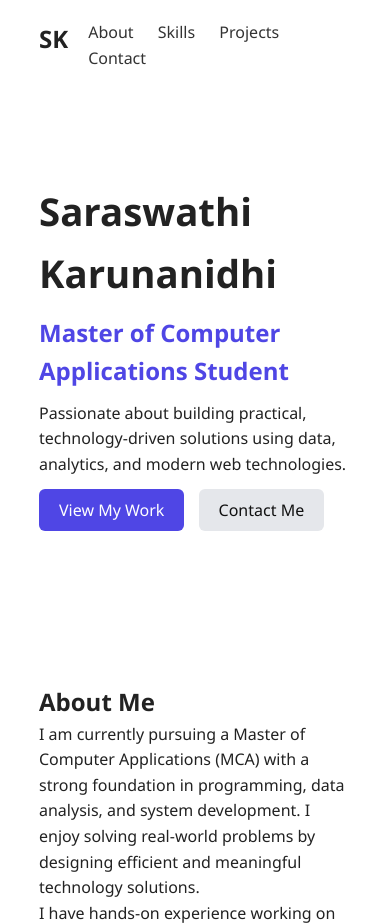
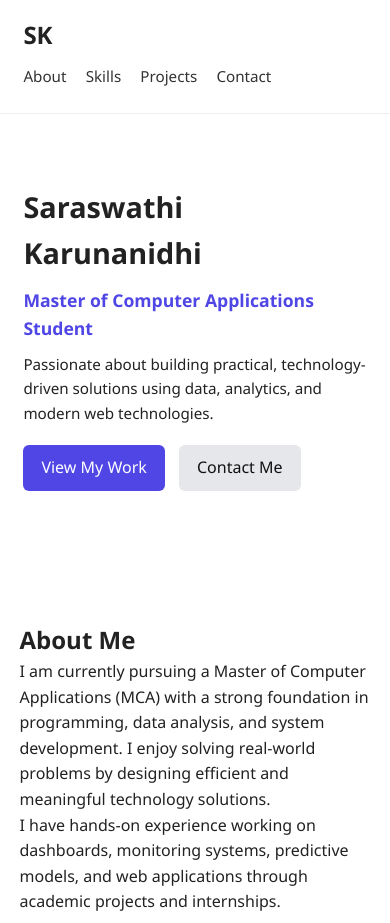
Before and after one commit to Saraswathi222/portfolio, a plain HTML site: page index.html in a window 390 px wide. Shown: the top 923 px of the page. Drawn offline with Linux system fonts and the light colour scheme.

Commit message:
Refactor CSS for improved layout and responsiveness
Updated styles for header, hero section, buttons, and media queries for responsiveness.

```diff
--- a/style.css
+++ b/style.css
@@ -5,28 +5,42 @@
   font-family: "Segoe UI", sans-serif;
 }
 
+html {
+  scroll-behavior: smooth;
+}
+
 body {
   color: #222;
   line-height: 1.6;
 }
 
+/* ================= HEADER ================= */
 header {
   display: flex;
   justify-content: space-between;
-  padding: 20px 10%;
+  align-items: center;
+  padding: 18px 8%;
   background: #fff;
   position: sticky;
   top: 0;
+  z-index: 100;
+  border-bottom: 1px solid #eee;
+}
+
+.logo {
+  font-size: 1.5rem;
 }
 
 nav a {
-  margin-left: 20px;
+  margin-left: 18px;
   text-decoration: none;
   color: #333;
+  font-size: 0.95rem;
 }
 
+/* ================= HERO ================= */
 .hero {
-  padding: 90px 10%;
+  padding: 80px 8%;
 }
 
 .hero h1 {
@@ -38,17 +52,23 @@ nav a {
   margin: 10px 0;
 }
 
+.hero p {
+  max-width: 600px;
+}
+
 .hero-btns {
   margin-top: 20px;
 }
 
+/* ================= BUTTONS ================= */
 .btn {
   background: #4f46e5;
   color: white;
-  padding: 10px 20px;
+  padding: 10px 18px;
   border-radius: 6px;
   text-decoration: none;
   margin-right: 10px;
+  display: inline-block;
 }
 
 .secondary {
@@ -56,22 +76,25 @@ nav a {
   color: #111;
 }
 
+/* ================= SECTIONS ================= */
 .section {
-  padding: 70px 10%;
+  padding: 70px 8%;
 }
 
 .light {
   background: #f9fafb;
 }
 
+/* ================= SKILLS ================= */
 .skills-grid {
   display: grid;
   grid-template-columns: repeat(auto-fit, minmax(220px, 1fr));
   gap: 30px;
 }
 
+/* ================= PROJECTS ================= */
 .case-study {
-  margin-top: 50px;
+  margin-top: 40px;
 }
 
 .subtitle {
@@ -105,9 +128,102 @@ nav a {
   border: 1px solid #ddd;
 }
 
+/* ================= CONTACT ================= */
+#contact p {
+  margin-top: 10px;
+}
+
+#contact a {
+  text-decoration: none;
+  color: #4f46e5;
+  font-weight: 500;
+}
+
+/* ================= FOOTER ================= */
 footer {
   text-align: center;
-  padding: 20px;
+  padding: 18px;
   background: #111;
   color: white;
+  font-size: 0.9rem;
 }
+
+/* ================================================= */
+/* =============== RESPONSIVE STYLES ================ */
+/* ================================================= */
+
+/* -------- TABLET -------- */
+@media (max-width: 992px) {
+  header {
+    padding: 16px 6%;
+  }
+
+  .hero {
+    padding: 70px 6%;
+  }
+
+  .section {
+    padding: 60px 6%;
+  }
+}
+
+/* -------- MOBILE -------- */
+@media (max-width: 768px) {
+  header {
+    flex-direction: column;
+    align-items: flex-start;
+  }
+
+  nav {
+    margin-top: 10px;
+  }
+
+  nav a {
+    margin-left: 0;
+    margin-right: 15px;
+  }
+
+  .hero h1 {
+    font-size: 2rem;
+  }
+
+  .hero h2 {
+    font-size: 1.2rem;
+  }
+
+  .hero p {
+    font-size: 0.95rem;
+  }
+
+  .btn {
+    margin-bottom: 10px;
+  }
+
+  .work-sample iframe {
+    height: 300px;
+  }
+}
+
+/* -------- SMALL MOBILE -------- */
+@media (max-width: 480px) {
+  .hero h1 {
+    font-size: 1.8rem;
+  }
+
+  .hero h2 {
+    font-size: 1.1rem;
+  }
+
+  nav a {
+    display: inline-block;
+    margin-bottom: 8px;
+  }
+
+  .section {
+    padding: 50px 5%;
+  }
+
+  .work-sample iframe {
+    height: 250px;
+  }
+}
```
